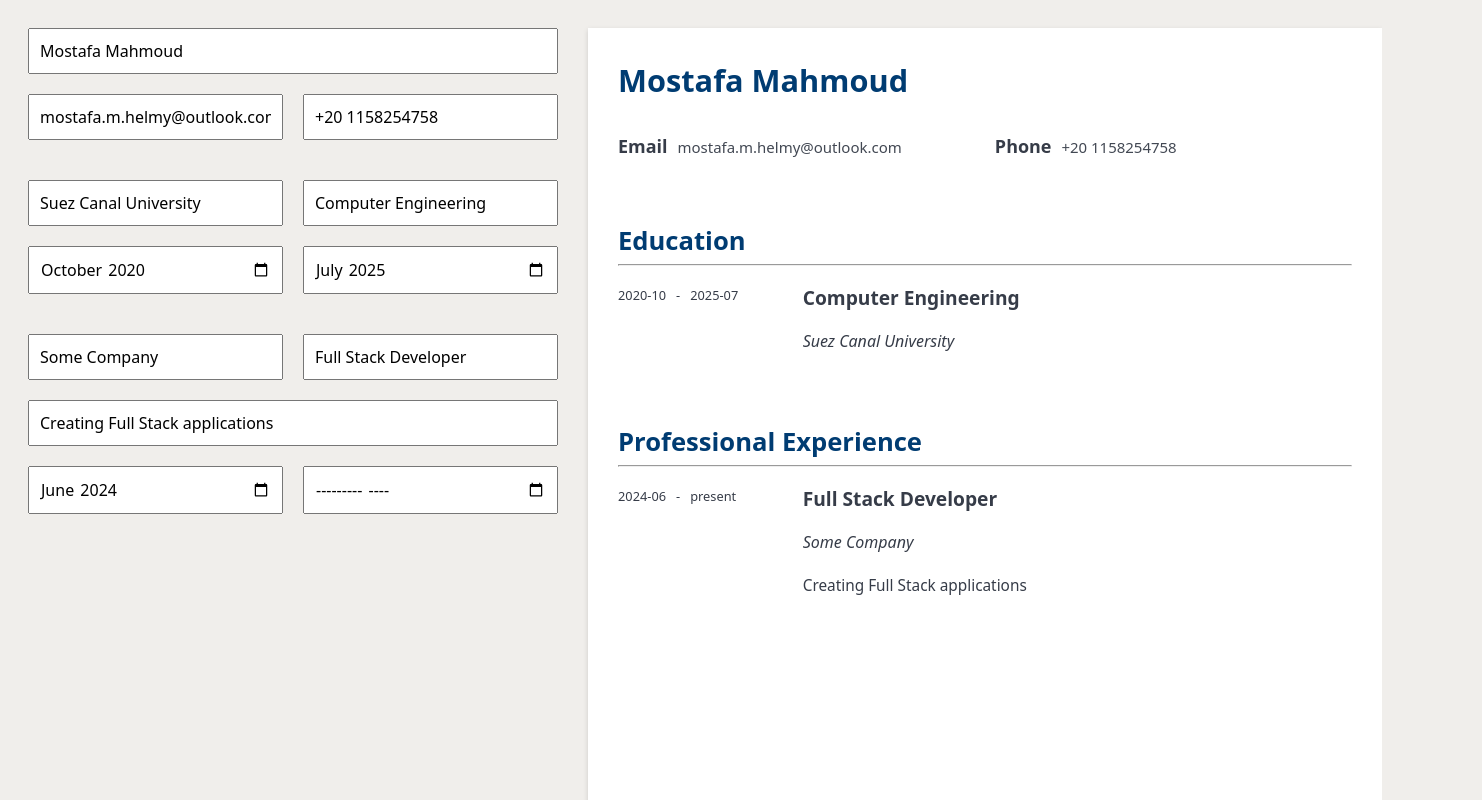
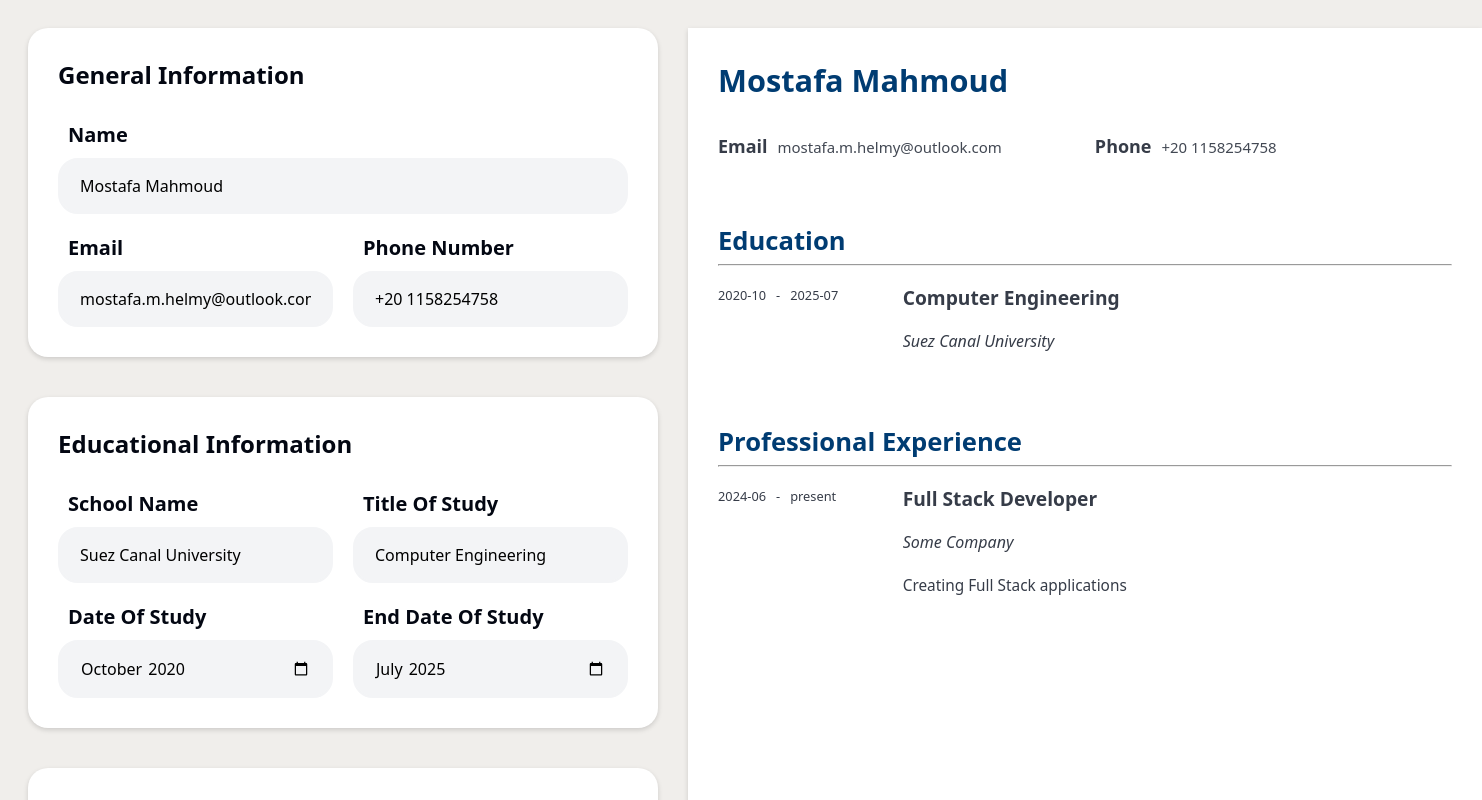
Before and after one commit to kofta999/odin-cv, a React (Vite) app: page / in a window 1280 px wide. Shown: the top 800 px of the page, 1482 px wide, since content can reach past the window. Built offline with nearby package versions, Linux system fonts and the light colour scheme.

Commit message:
Finish form styling

```diff
--- a/src/components/EducationalInfoForm.tsx
+++ b/src/components/EducationalInfoForm.tsx
@@ -11,7 +11,7 @@ interface Props {
 
 export default function EducationalInfoForm({ handleChange, info }: Props) {
   return (
-    <FormSection id="educational-form">
+    <FormSection id="educational-form" sectionName="Educational Information">
       <Input
         type="text"
         name="schoolName"
--- a/src/components/FormSection.tsx
+++ b/src/components/FormSection.tsx
@@ -3,10 +3,12 @@ import { PropsWithChildren } from "react";
 export default function FormSection({
   id,
   children,
-}: PropsWithChildren<{ id: string }>) {
+  sectionName,
+}: PropsWithChildren<{ id: string; sectionName: string }>) {
   return (
-    <div className="form-section" id={id}>
-      {children}
+    <div id={id} className="form-section">
+      <div className="section-header">{sectionName}</div>
+      <div className="section-items">{children}</div>
     </div>
   );
 }
--- a/src/components/GeneralInfoForm.tsx
+++ b/src/components/GeneralInfoForm.tsx
@@ -11,7 +11,7 @@ interface Props {
 
 export default function GeneralInfoForm({ handleChange, info }: Props) {
   return (
-    <FormSection id="general-form">
+    <FormSection id="general-form" sectionName="General Information">
       <Input
         id="name"
         name="name"
--- a/src/components/Input.tsx
+++ b/src/components/Input.tsx
@@ -10,14 +10,18 @@ interface Props {
 }
 
 export default function Input(props: Props) {
+  const inputId = props.id + "-input";
   return (
+    <div className="form-input" id={props.id}>
+      <label htmlFor={inputId}>{props.placeHolder}</label>
       <input
         type={props.type}
         name={props.name}
-      id={props.id}
+        id={inputId}
         placeholder={props.placeHolder}
         value={props.value}
         onChange={props.onChange}
       />
+    </div>
   );
 }
--- a/src/components/ProfessionalInfoForm.tsx
+++ b/src/components/ProfessionalInfoForm.tsx
@@ -11,7 +11,7 @@ interface Props {
 
 export default function ProfessionalInfoForm({ handleChange, info }: Props) {
   return (
-    <FormSection id="professional-form">
+    <FormSection id="professional-form" sectionName="Professional Information">
       <Input
         type="text"
         name="companyName"
--- a/src/styles/form.css
+++ b/src/styles/form.css
@@ -1,21 +1,49 @@
 input {
   font-family: system-ui, -apple-system, BlinkMacSystemFont, "Segoe UI", Roboto,
     Oxygen, Ubuntu, Cantarell, "Open Sans", "Helvetica Neue", sans-serif;
-  /* width: 100%; */
-  padding: 10px;
+  outline: none;
+  border-radius: 20px;
+  border: 2px solid #f3f4f6;
+  padding: 15px 20px;
   font-size: 1em;
+  background-color: #f3f4f6;
 }
 
 input:focus {
-  outline: none;
   border: 2px solid var(--header-color);
 }
 
 .form-section {
+  background-color: #ffffff;
+  border-radius: 20px;
+  box-shadow: var(--shadow);
+  padding: 30px;
+  margin-bottom: 40px;
+}
+
+.section-header {
+  margin-bottom: 30px;
+  font-size: 1.5em;
+  font-weight: bold;
+}
+
+.section-items {
   display: grid;
   gap: 20px;
-  margin-bottom: 40px;
+  border: none;
   grid-template-columns: repeat(2, 1fr);
+}
+
+.form-input {
+  display: flex;
+  flex-direction: column;
+  gap: 10px;
+}
+
+.form-input label {
+  font-size: 1.25em;
+  font-weight: 600;
+  padding-left: 10px;
 }
 
 #general-form #name {
```
Lines whose indentation alone changed are shown as unchanged.
